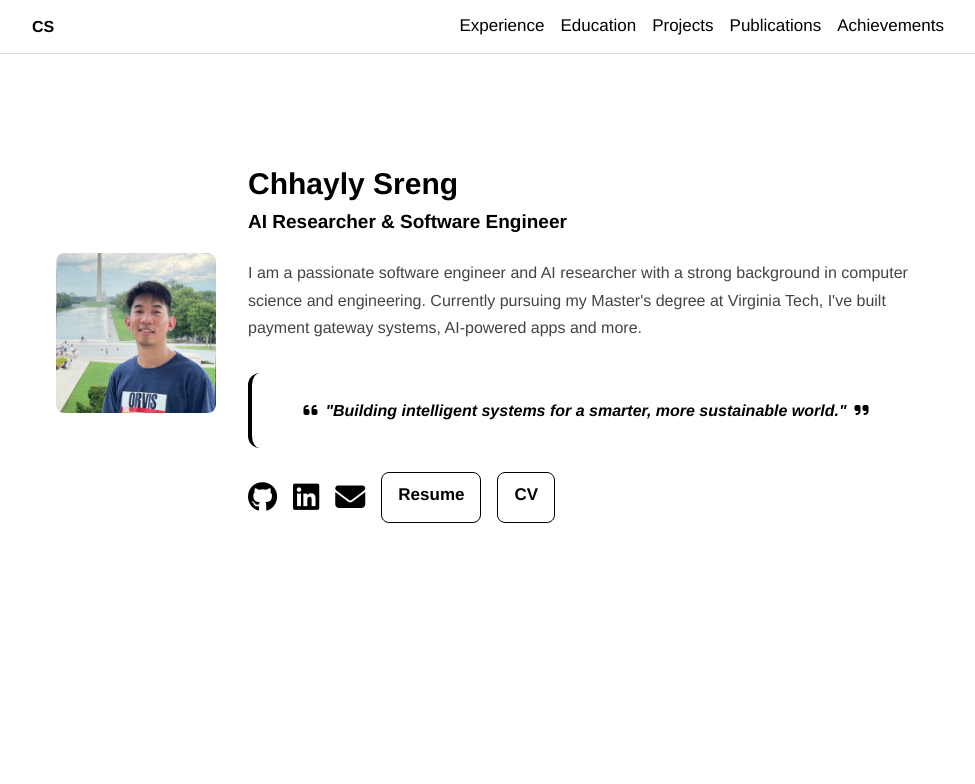
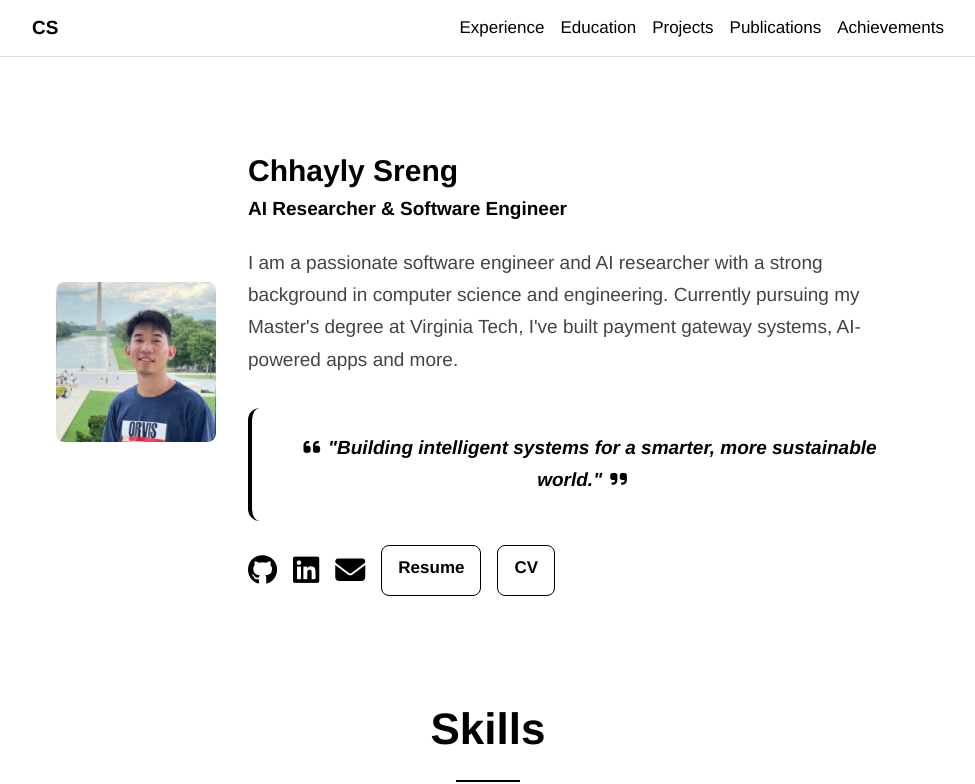
Before and after one commit to chhayly/chhayly.github.io, a Next.js app: page / in a window 1280 px wide. Shown: the top 784 px of the page, without its empty margins (152-1127 px from the left). Built offline with nearby package versions, Linux system fonts and the light colour scheme.

Commit message:
Reduce section spacing and unify fonts

```diff
--- a/public/css/style.css
+++ b/public/css/style.css
@@ -84,11 +84,31 @@ html {
 body {
     font-family: var(--font-family);
     line-height: 1.7;
+    font-size: var(--font-size-base);
     color: var(--text-primary);
     background-color: var(--bg-primary);
     transition: var(--transition);
     height: 100%;
     overflow-x: hidden;
+}
+
+h1 {
+    font-size: var(--font-size-4xl);
+}
+h2 {
+    font-size: var(--font-size-3xl);
+}
+h3 {
+    font-size: var(--font-size-2xl);
+}
+h4 {
+    font-size: var(--font-size-xl);
+}
+h5 {
+    font-size: var(--font-size-lg);
+}
+h6 {
+    font-size: var(--font-size-base);
 }
 
 .container {
@@ -548,8 +568,8 @@ body {
 
 /* Section Styles */
 section {
-    padding: var(--spacing-16) 0; /* Reduced from --spacing-20 */
-    min-height: 80vh;
+    padding: var(--spacing-12) 0;
+    min-height: auto;
 }
 
 .section-title {
@@ -1877,7 +1897,7 @@ textarea:focus {
 
 /* --- Home Intro Section --- */
 .home-intro {
-    padding: var(--spacing-16) 0;
+    padding: var(--spacing-12) 0;
 }
 
 .intro-content {
```
